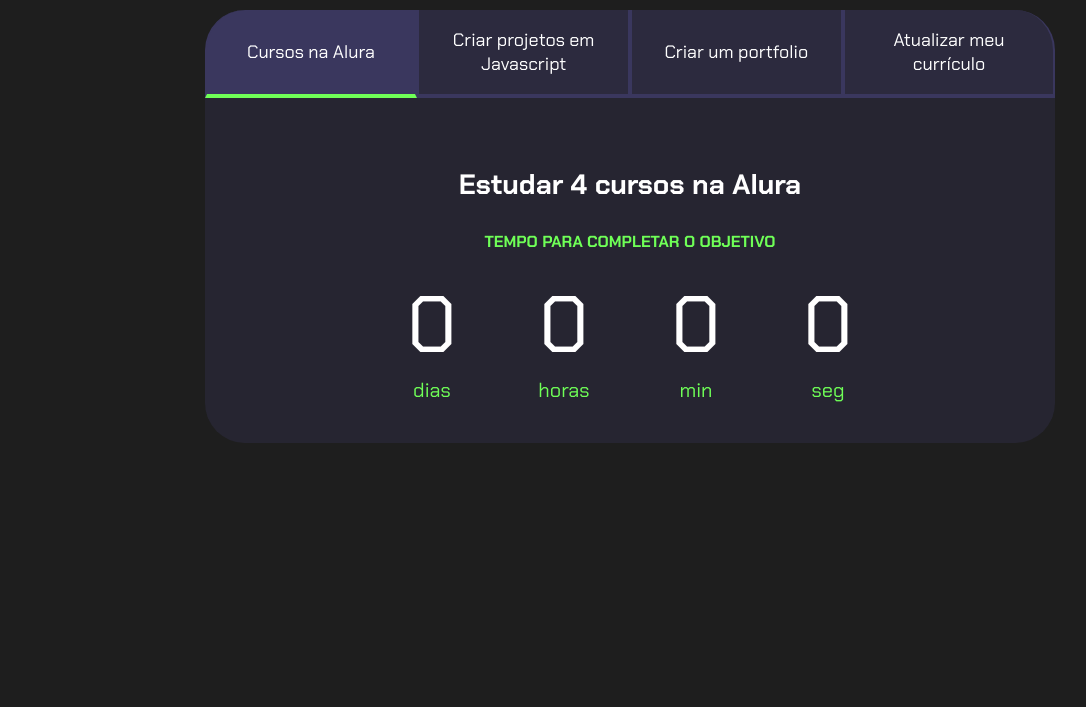
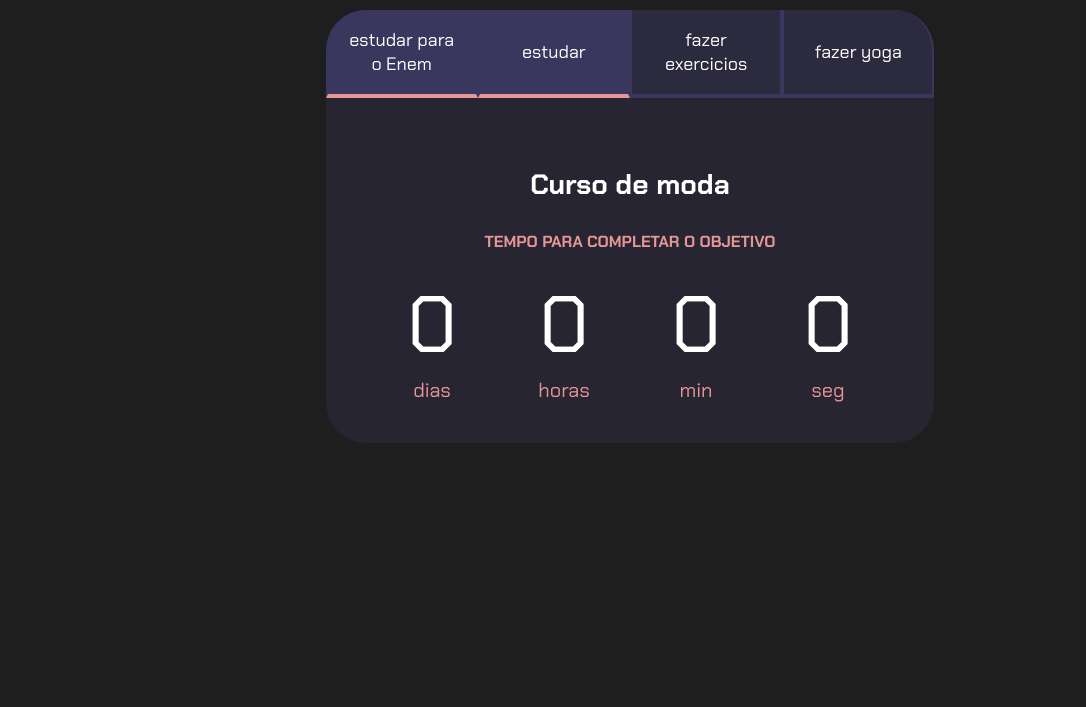
Before and after one commit to hemelyriberoaguiar/tempo, a plain HTML site: page index.html in a window 1280 px wide. Shown: the part 93-800 px from the top of the page, without its empty margins (10-1096 px from the left). Drawn offline with Linux system fonts and the light colour scheme.

Commit message:
Add files via upload

```diff
--- a/index.html
+++ b/index.html
@@ -10,17 +10,17 @@
 
 <body>
     <section class="conteudo-principal">
-        <h2 class="titulo-principal">Meus objetivos do ano<span>_</span></h2>
+        <h2 class="titulo-principal">Minhas metas do ano <span>_</span></h2>
         <div class="conteudo">
             <div class="botoes">
-                <button class="botao ativo">Cursos na Alura</button>
-                <button class="botao">Criar projetos em Javascript</button>
-                <button class="botao">Criar um portfolio</button>
-                <button class="botao">Atualizar meu currículo</button>
+                <button class="botao ativo">estudar para o Enem</button>
+                <button class="botao ativo">estudar</button>
+                <button class="botao">fazer exercicios </button>
+                <button class="botao">fazer yoga</button>
             </div>
             <div class="abas-textos">
                 <div class="aba-conteudo ativo">
-                    <h3 class="aba-conteudo-titulo-principal">Estudar 4 cursos na Alura</h3>
+                    <h3 class="aba-conteudo-titulo-principal">Curso de moda </h3>
                     <h4 class="aba-conteudo-titulo-secundario">Tempo para completar o objetivo</h4>
                     <div class="contador">
                         <div class="contador-digito">
@@ -42,7 +42,7 @@
                     </div>
                 </div>
                 <div class="aba-conteudo">
-                    <h3 class="aba-conteudo-titulo-principal">Criar 5 projetos em Javascript</h3>
+                    <h3 class="aba-conteudo-titulo-principal">Malhar</h3>
                     <h4 class="aba-conteudo-titulo-secundario">Tempo para completar o objetivo</h4>
                     <div class="contador">
                         <div class="contador-digito">
@@ -64,7 +64,7 @@
                     </div>
                 </div>
                 <div class="aba-conteudo">
-                    <h3 class="aba-conteudo-titulo-principal">Criar um portfolio com os meus 3 melhores projetos</h3>
+                    <h3 class="aba-conteudo-titulo-principal">yoga </h3>
                     <h4 class="aba-conteudo-titulo-secundario">Tempo para completar o objetivo</h4>
                     <div class="contador">
                         <div class="contador-digito">
@@ -86,7 +86,7 @@
                     </div>
                 </div>
                 <div class="aba-conteudo">
-                    <h3 class="aba-conteudo-titulo-principal">Atualizar meu curriculo com os certificados da Alura</h3>
+                    <h3 class="aba-conteudo-titulo-principal">yoga</h3>
                     <h4 class="aba-conteudo-titulo-secundario">Tempo para completar o objetivo</h4>
                     <div class="contador">
                         <div class="contador-digito">
--- a/style.css
+++ b/style.css
@@ -2,7 +2,7 @@
 
 :root {
     --cor-de-fundo: #1E1E1E;
-    --verde: #6FFF57;
+    --verde: #e79595;
     --branco: #FFFFFF;
     --botao-ativo: #3A375E;
     --botao-inativo: rgba(58, 55, 94, 0.5);
```
